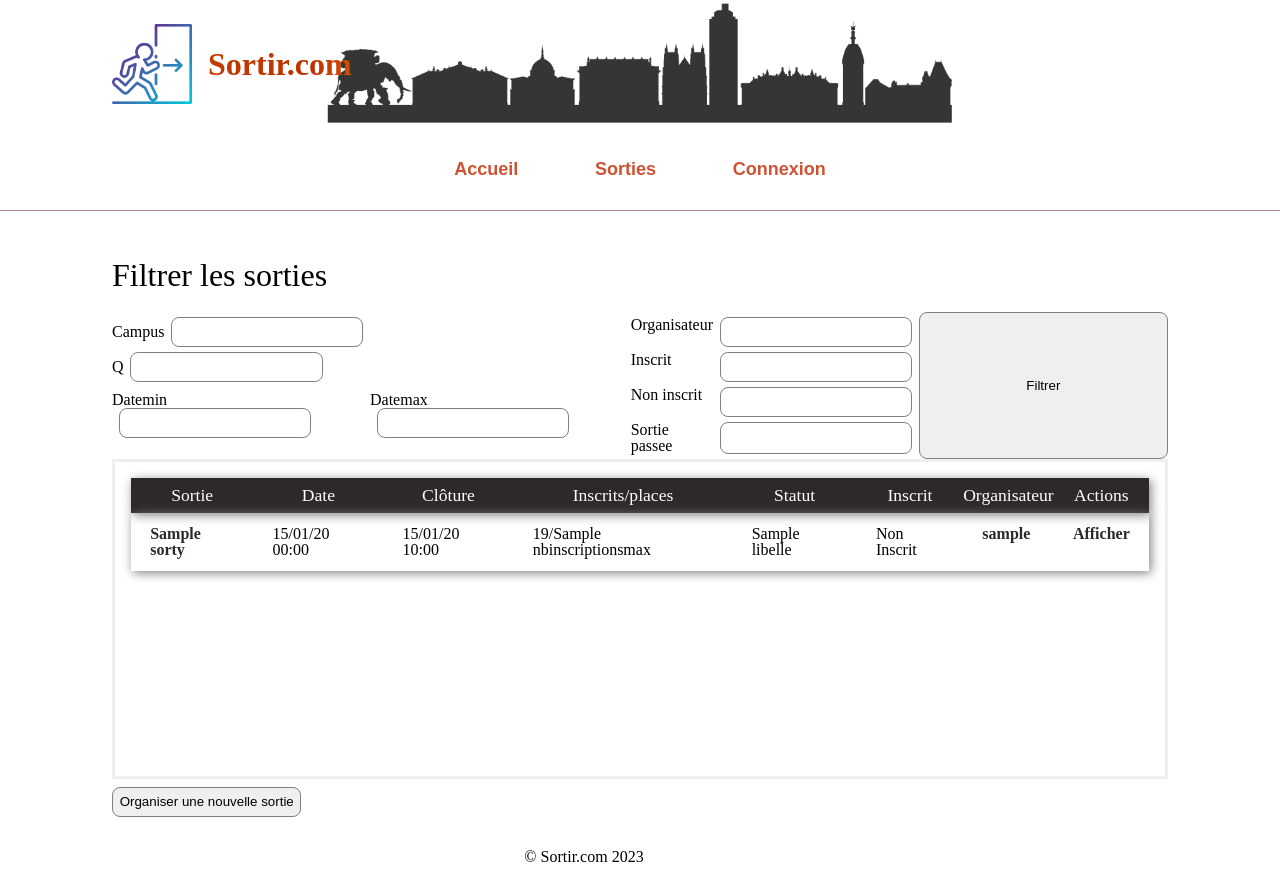
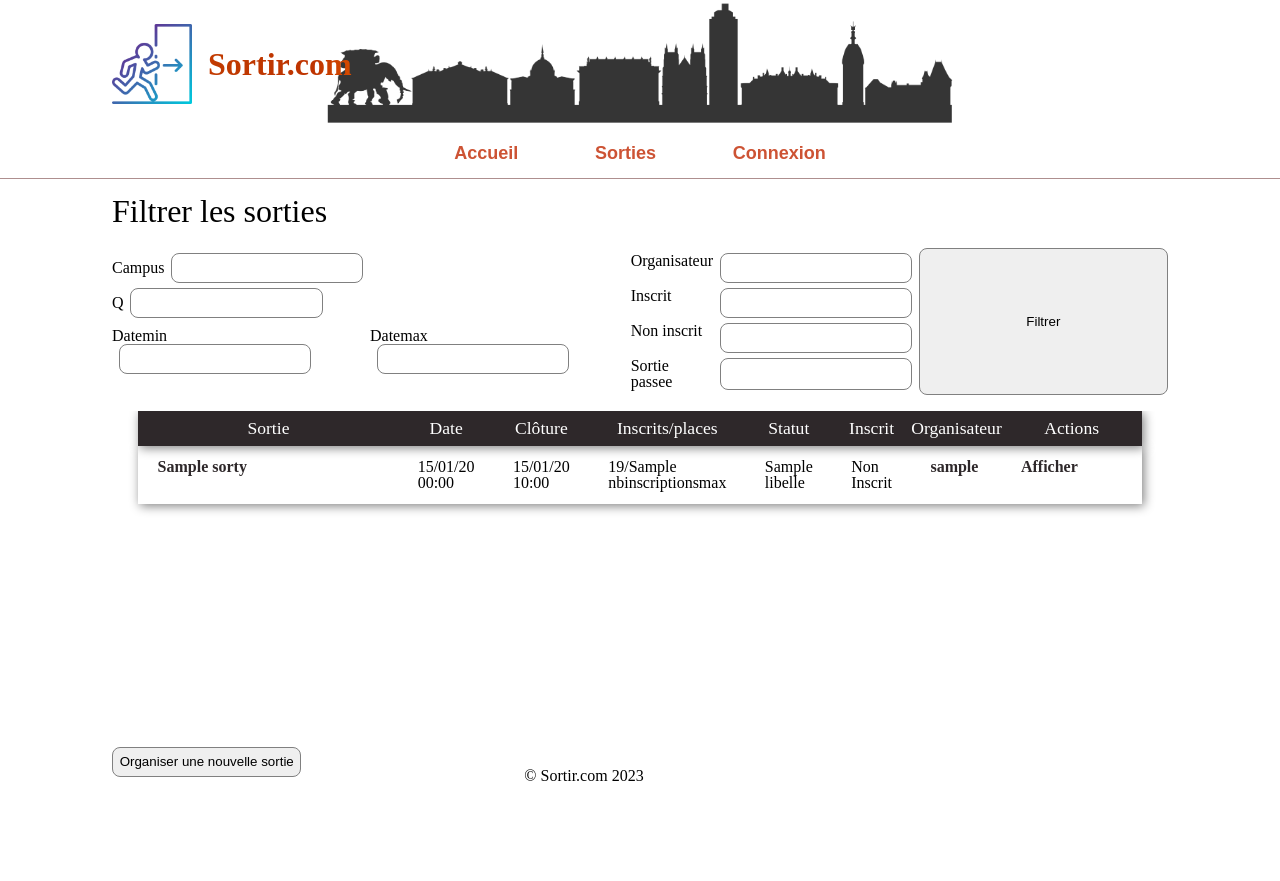
Before and after one commit to medhy-sama/Sortir, a Symfony app: template templates/sortie/liste.html.twig in a window 1280 px wide. After the commit the page ends 781 px from the top, so only its background shows below. Run offline with Twig, Linux system fonts and the light colour scheme; the template is opened without the code that fills it: most values are stand-ins (such as "Sample title", 1, 10 or a date in 2020); form fields are guessed from the names that the template uses; some libraries are stand-ins or nearby versions.

Commit message:
:ambulance: reparation du projet

```diff
--- a/composer.json
+++ b/composer.json
@@ -29,7 +29,6 @@
         "symfony/security-csrf": "6.2.*",
         "symfony/serializer": "6.2.*",
         "symfony/twig-bundle": "6.2.*",
-        "symfony/ux-turbo": "^2.7",
         "symfony/validator": "6.2.*",
         "symfony/webpack-encore-bundle": "^1.16",
         "symfony/yaml": "6.2.*",
--- a/config/bundles.php
+++ b/config/bundles.php
@@ -16,5 +16,4 @@ return [
     Sensio\Bundle\FrameworkExtraBundle\SensioFrameworkExtraBundle::class => ['all' => true],
     EasyCorp\Bundle\EasyAdminBundle\EasyAdminBundle::class => ['all' => true],
     SymfonyCasts\Bundle\VerifyEmail\SymfonyCastsVerifyEmailBundle::class => ['all' => true],
-    Symfony\UX\Turbo\TurboBundle::class => ['all' => true],
 ];
--- a/package.json
+++ b/package.json
@@ -5,7 +5,6 @@
         "@hotwired/stimulus": "^3.0.0",
         "@hotwired/turbo": "^7.0.1",
         "@symfony/stimulus-bridge": "^3.2.0",
-        "@symfony/ux-turbo": "file:vendor/symfony/ux-turbo/assets",
         "@symfony/webpack-encore": "^4.0.0",
         "core-js": "^3.23.0",
         "regenerator-runtime": "^0.13.9",
--- a/public/css/style.css
+++ b/public/css/style.css
@@ -57,6 +57,10 @@ table {
 
 
 /*----------------------------defaut---------------------------------*/
+.alert {
+    margin-top: 1em;
+    color: #B0413E;
+}
 li{
     color: #B0413E;
 }
@@ -72,9 +76,13 @@ html{
     font-family: "Dubai", "Tempus Sans ITC", "Times New Roman", sans-serif ;
 }
 .mess_success{
+    margin-top: 0.5em;
+    text-align: center;
     color: #1c7430;
 }
 .mess_error{
+    margin-top: 0.5em;
+    text-align: center;
     color: #B0413E;
 }
 
@@ -128,10 +136,10 @@ select:focus{
     color: #FFFFFF;
 }
 
-.table{
+.div_tab{
     height: 20em;
     overflow-y: scroll;
-
+    margin: 1em 0;
 }
 ::-webkit-scrollbar {
     width: 1em;
@@ -141,6 +149,7 @@ select:focus{
 ::-webkit-scrollbar-track {
     box-shadow: inset 0 0 5px #640000;
     border-radius: 10px;
+    background: #2E282A;
 }
 ::-webkit-scrollbar-thumb{
     background: #CD5334 ;
@@ -204,12 +213,11 @@ article{
 
 header{
 border-bottom: 1px solid #ae8f8f;
-    padding: 0 7em 2em 7em;
+    padding: 0 7em 0 7em;
 
 }
 #header_top{
     width: 100%;
-    margin-bottom: 2em;
     display: flex;
     max-height: 19vh;
     background: url("../images/skylineNantes.png");
@@ -223,6 +231,7 @@ border-bottom: 1px solid #ae8f8f;
 
 }
 #header_footer{
+    height: 50px;
     display: flex;
     justify-content: center;
 }
@@ -296,7 +305,7 @@ nav a {
 
 /*----------------------------main---------------------------------*/
 main{
-    padding: 2em 7em 2em 7em;
+    padding: 0 7em 2em 7em;
 }
 h1{
     font-size: 2em;
@@ -338,13 +347,26 @@ display: flex;
     width: 100%;
     height: 100%;
 }
-
+tr th {
+    position: sticky;
+    top: 0;
+}
+th:first-child{
+    width: 30%;
+}
+th:last-child{
+    width: 15%;
+}
+tbody{
+    width: 95%;
+}
 th{
     font-size: 1.1em;
     font-family: "Yu Gothic UI Light", "Tempus Sans ITC", "Times New Roman", sans-serif;
     padding: 0.5em 0;
     background: #2E282A;
     color: #FFFFFF;
+    width: 5%;
 }
 
 td{
@@ -365,8 +387,6 @@ tr{
 table{
     display: flex;
     justify-content: center;
-    border: 0.2em solid #efefef;
-    padding: 1em;
     margin-bottom: 0.5em;
 }
 #conteneur{
@@ -390,7 +410,10 @@ table{
 
 /*----------------------------footer---------------------------------*/
 footer{
-    display: flex;
     padding: 0 7em 1em 0;
-    justify-content: center;
+    text-align: center;
+    position: absolute;
+    bottom: 0;
+left: 0;
+    right: 0;
 }
--- a/src/Controller/SortieController.php
+++ b/src/Controller/SortieController.php
@@ -37,6 +37,10 @@ class SortieController extends AbstractController
                                 Request $request,
                                 ): Response
     {
+        if ($this->getUser()->isActif() == false){
+            $this->addFlash('error', 'Votre compte est inactif, veuillez contacter l\'administrateur');
+            return $this->redirectToRoute('login_login');
+        }
         $etatpasse = $etatRepository->find(5);
         $rechercheSortie = new rechercheSortie();
         $user = $this->getUser();
--- a/src/Entity/User.php
+++ b/src/Entity/User.php
@@ -54,7 +54,7 @@ class User implements UserInterface, PasswordAuthenticatedUserInterface
     private ?bool $administrateur = null;
 
     #[ORM\Column]
-    private ?bool $actif = null;
+    private ?bool $actif = false;
 
     #[ORM\OneToMany(mappedBy: 'organisateur', targetEntity: Sortie::class)]
     private Collection $sortiesOrganisees;
--- a/templates/sortie/_form.html.twig
+++ b/templates/sortie/_form.html.twig
@@ -1,4 +1,6 @@
-{{ form_start(form) }}
+<div class="form_connexion">
+    {{ form_start(form) }}
     {{ form_widget(form) }}
     <button class="btn">{{ button_label|default('Enregistrer') }}</button>
 {{ form_end(form) }}
+</div>
--- a/templates/sortie/creer.html.twig
+++ b/templates/sortie/creer.html.twig
@@ -3,6 +3,8 @@
 {% block title %}Organisez une sortie {% endblock %}
 
 {% block body %}
+<div id="conteneur">
+    <div id="form_connexion">
     <h1>Organiser une sortie</h1>
 
     {{ include('sortie/_form.html.twig') }}
@@ -11,7 +13,8 @@
             <a href="{{ path('_list') }}">Retourner à la liste des sorties</a>
         </li>
     </ul>
-
+    </div>
+</div>
     <script src="https://cdnjs.cloudflare.com/ajax/libs/jquery/3.2.1/jquery.min.js"></script>
     <script>
 
--- a/templates/sortie/liste.html.twig
+++ b/templates/sortie/liste.html.twig
@@ -38,6 +38,7 @@
             <p class="none_result">Aucun resultat</p>
         {% endif %}
         {% if sorties is not empty %}
+            <div class="div_tab">
             <table class="table table-responsive">
                 <tr>
                     <th>Sortie</th>
@@ -102,6 +103,7 @@
                     {% endfor %}
                 </div>
             </table>
+            </div>
         {% endif %}
     </div>
 
```
Also changed, not shown: assets/controllers.json (+1 -12 lines), templates/main/compte.html.twig (+5 -2 lines), templates/security/login.html.twig (+4 -3 lines), package-lock.json, 2 other files.
